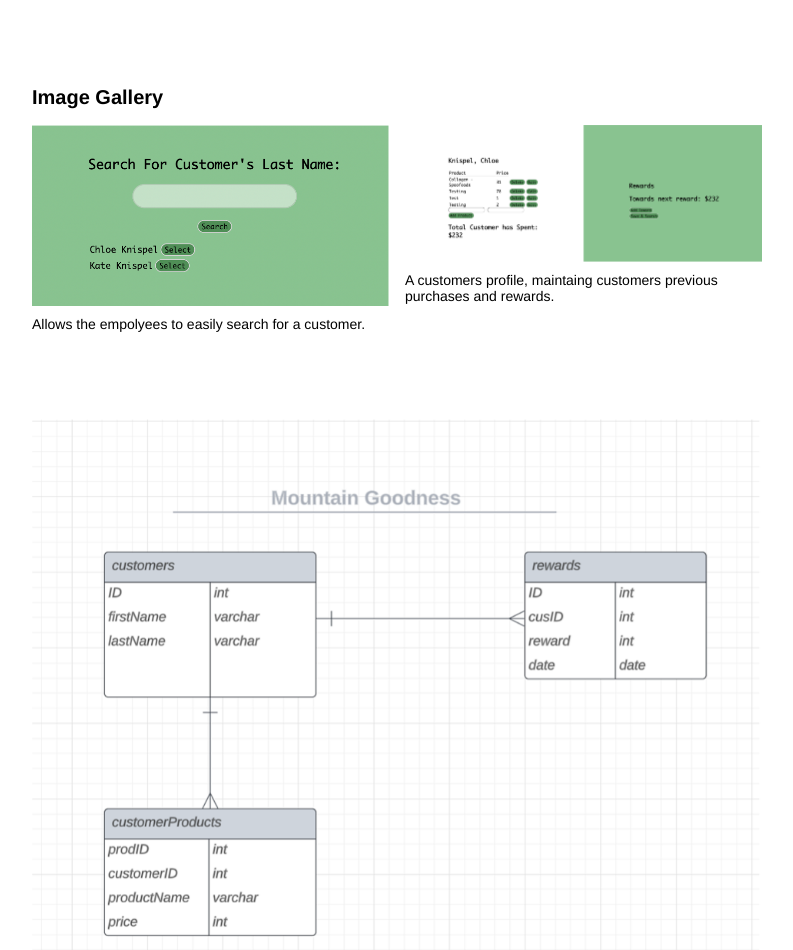
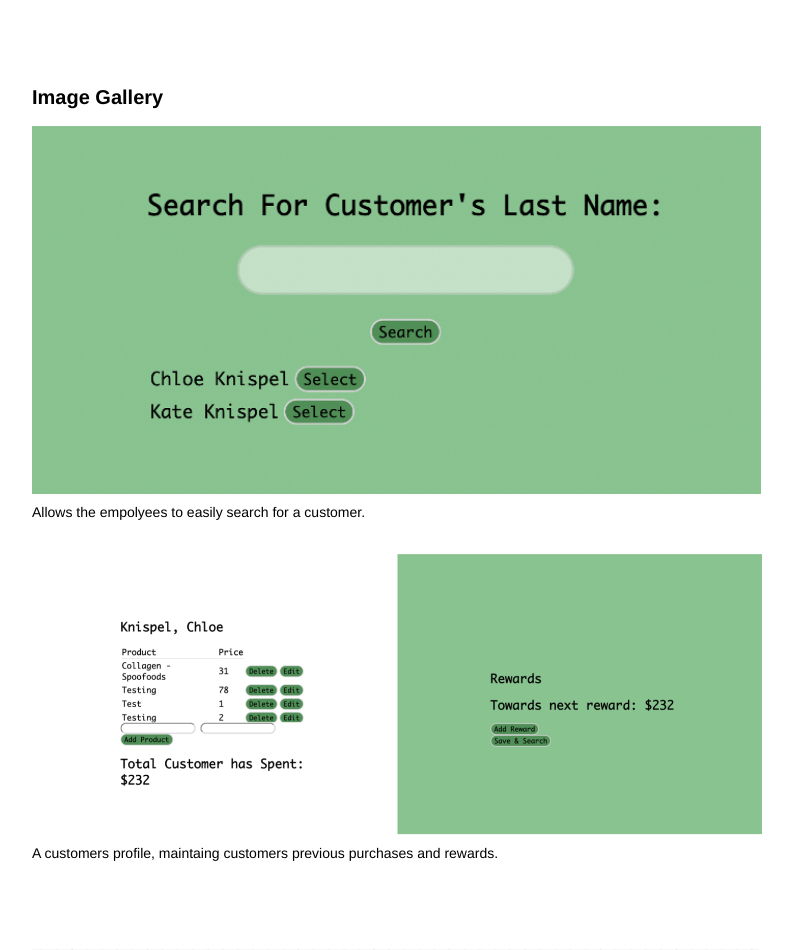
Before and after one commit to ChloeEK/portfolio, a plain HTML site: page project-pages/mountain-goodness.html in a window 1280 px wide. Shown: the part 1340-2290 px from the top of the page, without its empty margins (243-1036 px from the left). Drawn offline with Linux system fonts and the light colour scheme; files whose address does not match are found by name.

Commit message:
Typo and image resizing

```diff
--- a/project-pages/mountain-goodness.html
+++ b/project-pages/mountain-goodness.html
@@ -51,11 +51,11 @@
         <!-- TODO - Change the 'subheader-text' to whatever you want the Gallery section header to say -->
         <div class="subheader-text">Image Gallery</div>
         <div class="project-gallery-content">
-            <div class="gallery-image-container half-width">
+            <div class="gallery-image-container">
               <img src="../assets/images/search.png" class="project-header-image">
               <span class="image-caption">Allows the empolyees to easily search for a customer.</span>
             </div>
-            <div class="gallery-image-container half-width">
+            <div class="gallery-image-container">
               <img src="../assets/images/profile.png" class="project-header-image">
               <span class="image-caption">A customers profile, maintaing customers previous purchases and rewards.</span>
             </div>
```
Also changed, not shown: index.html (+1 -1 lines).
